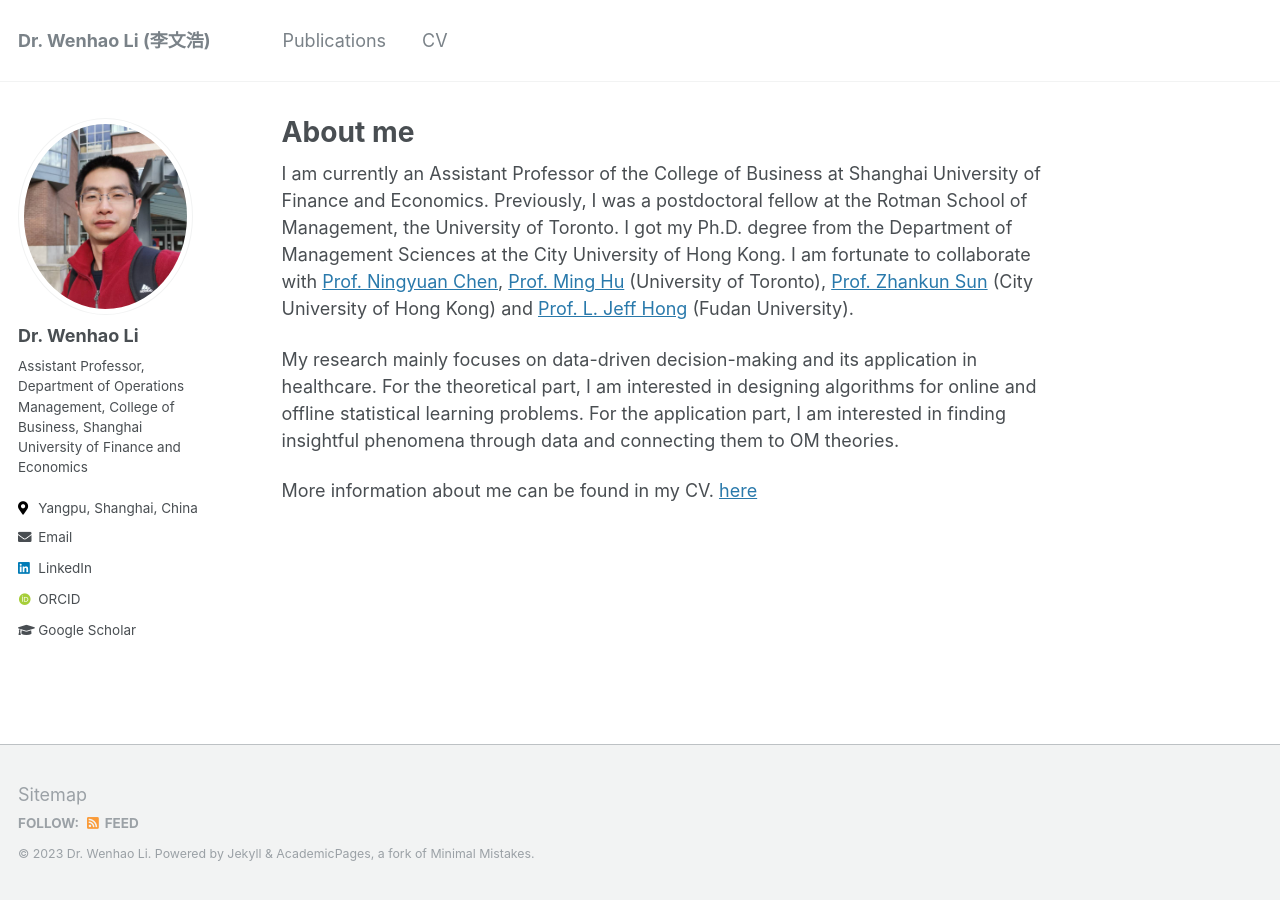
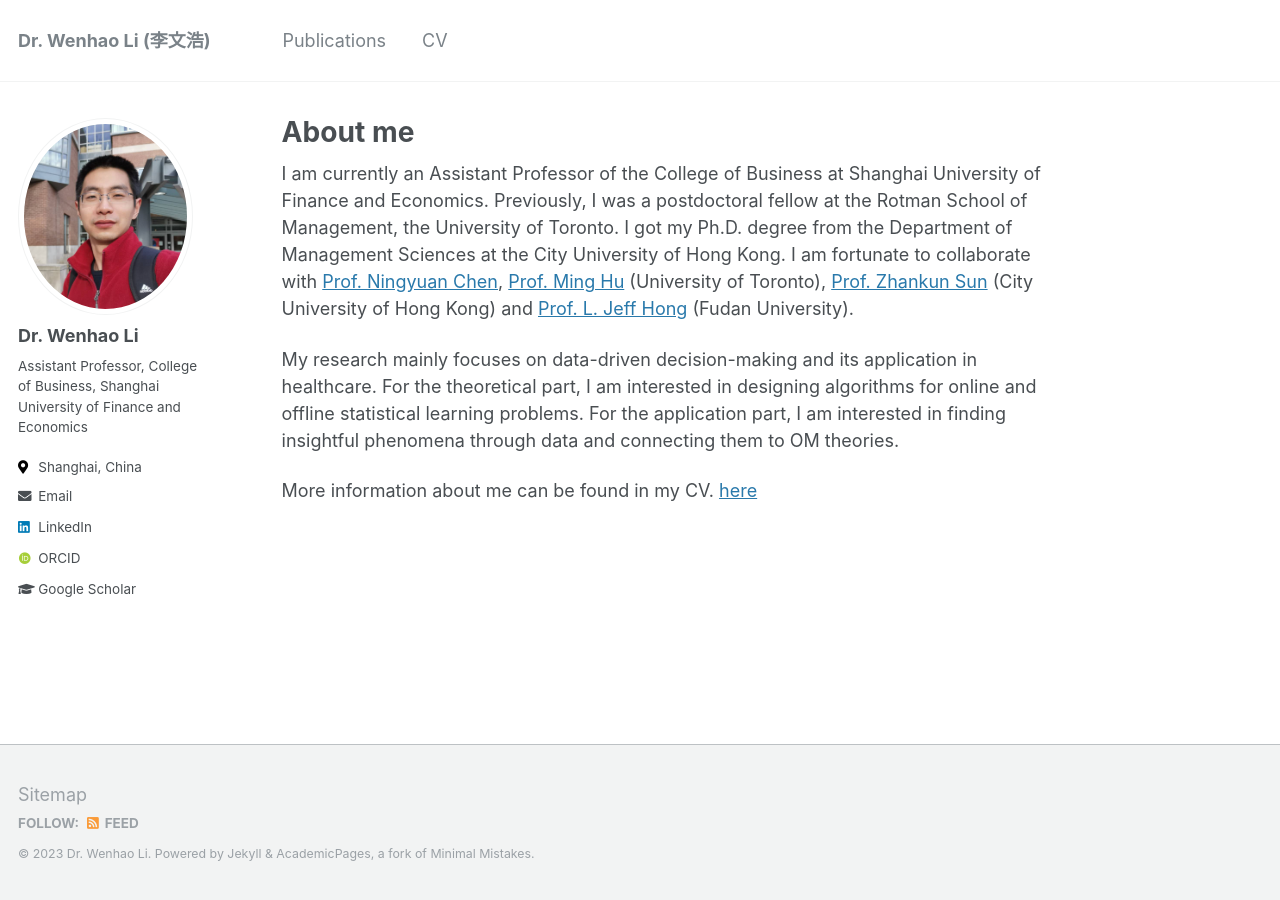
Before and after one commit to WenhaoLi666/WenhaoLi666.github.io, a Jekyll site: the page built from _pages/about.md, in a window 1280 px wide. Built offline with Jekyll 4.4.1, drawn with Linux system fonts in a browser that asks for light colours; some web fonts are replaced.

Commit message:
Update _config.yml

```diff
--- a/_config.yml
+++ b/_config.yml
@@ -10,7 +10,7 @@ locale                   : "en-US"
 title                    : "Dr. Wenhao Li (李文浩)"
 title_separator          : "-"
 name                     : &name "Dr. Wenhao Li"
-description              : &description "Assistant Professor, Department of Operations Management, College of Business, Shanghai University of Finance and Economics"
+description              : &description "Assistant Professor, College of Business, Shanghai University of Finance and Economics"
 url                      : "https://WenhaoLi666.github.io" # the base hostname & protocol for your site e.g. "https://mmistakes.github.io"
 baseurl                  : "" # the subpath of your site, e.g. "/blog"
 repository               : "WenhaoLi666.github.io"
@@ -84,8 +84,8 @@ analytics:
 author:
   name             : "Dr. Wenhao Li"
   avatar           : "profile.png"
-  bio              : "Assistant Professor, Department of Operations Management, College of Business, Shanghai University of Finance and Economics"
-  location         : "Yangpu, Shanghai, China"
+  bio              : "Assistant Professor, College of Business, Shanghai University of Finance and Economics"
+  location         : "Shanghai, China"
   employer         :
   pubmed           :
   orcid            : "https://orcid.org/0000-0003-1352-2775"
```
